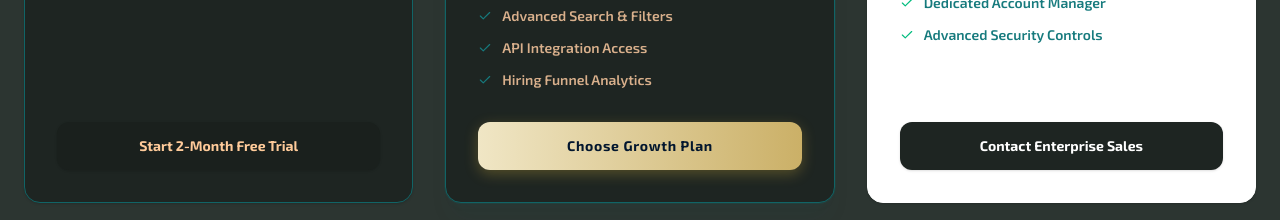
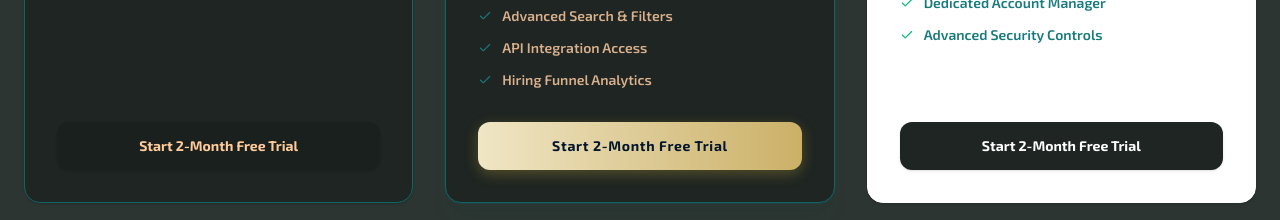
Before and after one commit to Aman-2712/RecruitiX-App, a Next.js app in the folder frontend/: page /pricing in a window 1280 px wide. Shown: the part 1200-1420 px from the top of the page. Built offline with nearby package versions, Linux system fonts and the light colour scheme.

Commit message:
feat: set 2-Month Free Trial CTA across all 3 plans (Starter, Growth, Enterprise)

```diff
--- a/frontend/src/app/pricing/page.tsx
+++ b/frontend/src/app/pricing/page.tsx
@@ -57,7 +57,7 @@ export default function PricingPage() {
         "Hiring Funnel Analytics"
       ],
       unlocked: [true, true, true, true, true, true, true, false, false, false, false, false],
-      cta: "Choose Growth Plan",
+      cta: "Start 2-Month Free Trial",
       popular: true,
       color: "border-blue-600 bg-white shadow-xl shadow-blue-600/5 ring-1 ring-blue-100"
     },
@@ -83,7 +83,7 @@ export default function PricingPage() {
         "Advanced Security Controls"
       ],
       unlocked: [true, true, true, true, true, true, true, true, true, true, true, true],
-      cta: "Contact Enterprise Sales",
+      cta: "Start 2-Month Free Trial",
       popular: false,
       color: "border-slate-900 bg-slate-900 text-slate-900"
     }
```
